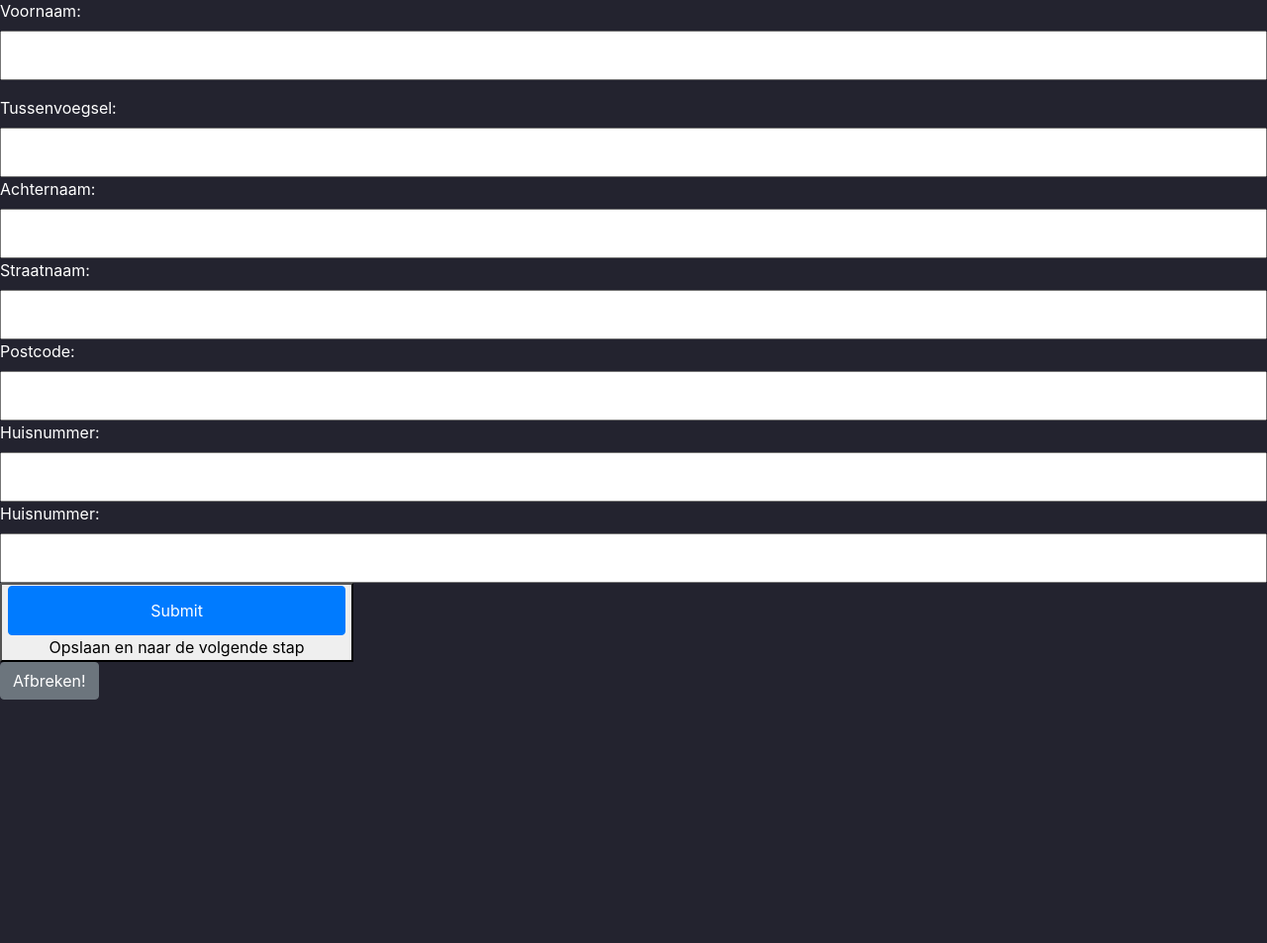
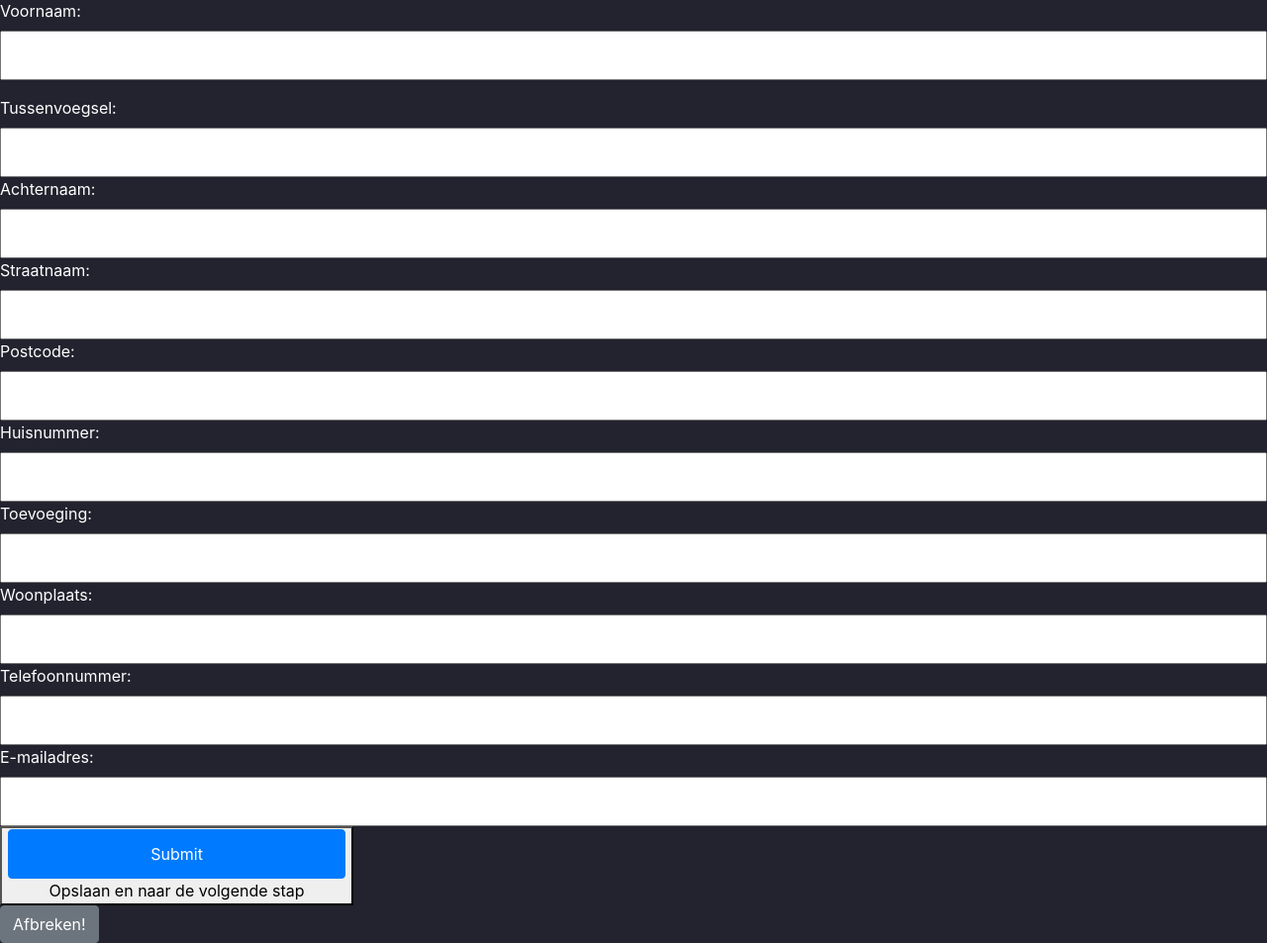
Before and after one commit to iaachboun/nerdygadgets, a PHP site: page /bestelpagina.php in a window 1280 px wide. Shown: the part 201-1154 px from the top of the page at 99% size. Before the commit the page ends 908 px from the top, so only its background shows below. Run offline with PHP 8.4, Linux system fonts and the light colour scheme; data that the repository does not hold is empty; some libraries are stand-ins or nearby versions; some web fonts are replaced.

Commit message:
bestelpagina update post

```diff
--- a/bestelpagina.php
+++ b/bestelpagina.php
@@ -9,16 +9,22 @@ include __DIR__ . "/header.php";
     <input type="text" class="form-group id="voornaam" name="voornaam" required ><br>
     <label for="tussenvoegsel">Tussenvoegsel:</label><br>
     <input type="text" id="tussenvoegsel" name="tussenvoegsel"><br>
-    <label for="voornaam">Achternaam:</label><br>
+    <label for="achternaam">Achternaam:</label><br>
     <input type="text" id="achternaam" name="achternaam" required><br>
     <label for="straatnaam">Straatnaam:</label><br>
     <input type="text" id="straatnaam" name="straatnaam" required><br>
     <label for="postcode">Postcode:</label><br>
-    <input type="text" id="postcode" name="postcode" required><br>
+    <input type="text" id="postcode" name="postcode" required maxlength="7"><br>
     <label for="huisnummer">Huisnummer:</label><br>
-    <input type="text" id="huisnummer" name="huisnummer" required><br>
-    <label for="huisnummer">Huisnummer:</label><br>
-    <input type="text" id="huisnummer" name="huisnummer" required><br>
+    <input type="number" id="huisnummer" name="huisnummer" required><br>
+    <label for="toevoeging">Toevoeging:</label><br>
+    <input type="text" id="toevoeging" name="toevoeging"><br>
+    <label for="woonplaats">Woonplaats:</label><br>
+    <input type="text" id="woonplaats" name="woonplaats" required><br>
+    <label for="telefoonnummer">Telefoonnummer:</label><br>
+    <input type="number" id="telefoonnummer" name="telefoonnummer" required min="9" max="10"><br>
+    <label for="email">E-mailadres:</label><br>
+    <input type="email" id="email" name="email" required><br>
 
 <button> <input type="submit" name="opslaan" class="btn btn-primary"> Opslaan en naar de volgende stap</button>
 </form>
```
